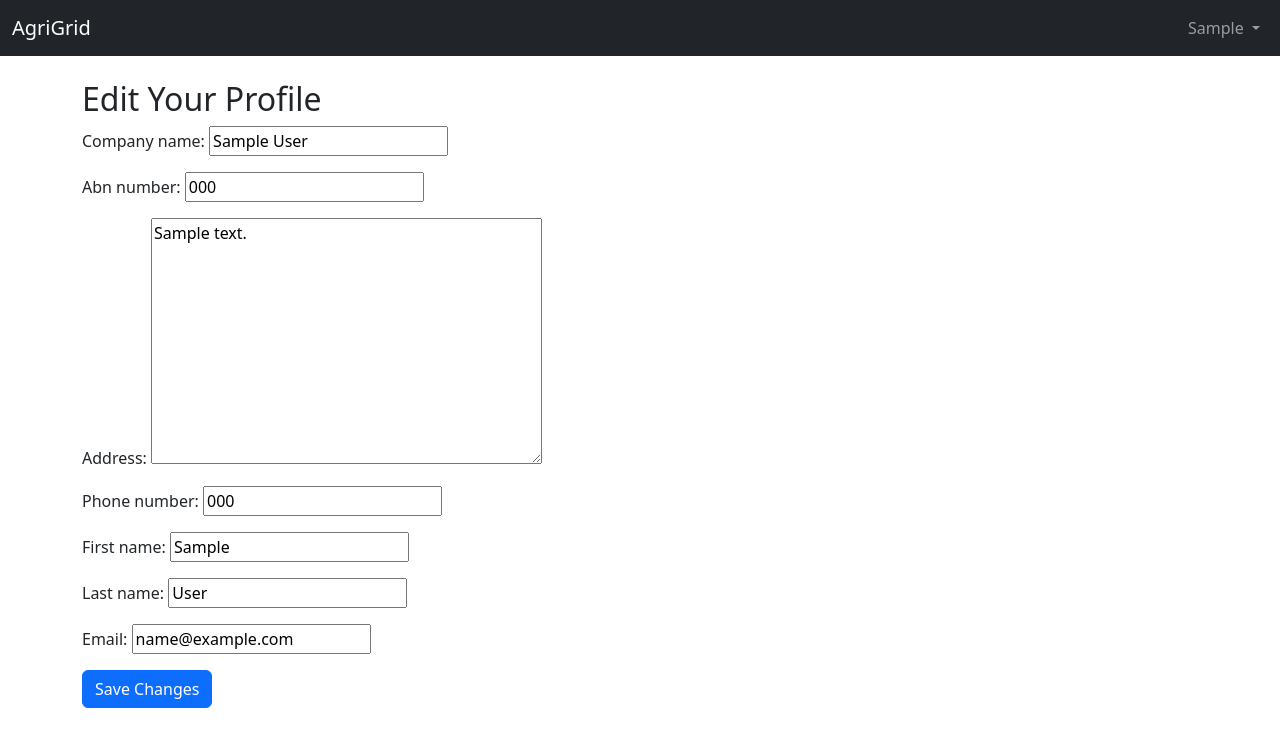
After one commit to agrigrid2025/agrigridweb, a Django app: page /users/edit-profile/ in a window 1280 px wide. The commit adds this page. Shown: the top 747 px of the page. Run offline with Django 5.2, Linux system fonts and the light colour scheme; a user stored in the database is signed in; tables that the repository leaves empty hold one stand-in row (values such as "Sample post").

Commit message:
Added Nav Bar and Profile Edit Page

```diff
--- /dev/null
+++ b/agrigridweb/templates/base.html
@@ -0,0 +1,35 @@
+<!DOCTYPE html>
+<html lang="en">
+<head>
+    <meta charset="UTF-8">
+    <title>{% block title %}AgriGrid Dashboard{% endblock %}</title>
+    <link href="https://cdn.jsdelivr.net/npm/bootstrap@5.3.2/dist/css/bootstrap.min.css" rel="stylesheet">
+</head>
+<body>
+    <!-- Navbar -->
+    <nav class="navbar navbar-expand-lg navbar-dark bg-dark">
+        <div class="container-fluid">
+            <a class="navbar-brand" href="#">AgriGrid</a>
+            <div class="collapse navbar-collapse justify-content-end">
+                <ul class="navbar-nav">
+                    <li class="nav-item dropdown">
+                        <a class="nav-link dropdown-toggle" href="#" role="button" data-bs-toggle="dropdown">
+                            {{ user.first_name }}
+                        </a>
+                        <ul class="dropdown-menu dropdown-menu-end">
+                            <li><a class="dropdown-item" href="{% url 'edit_profile' %}">Edit Profile</a></li>
+                            <li><a class="dropdown-item" href="{% url 'logout' %}">Logout</a></li>
+                        </ul>
+                    </li>
+                </ul>
+            </div>
+        </div>
+    </nav>
+
+    <div class="container mt-4">
+        {% block content %}{% endblock %}
+    </div>
+
+    <script src="https://cdn.jsdelivr.net/npm/bootstrap@5.3.2/dist/js/bootstrap.bundle.min.js"></script>
+</body>
+</html>
--- a/agrigridweb/users/forms.py
+++ b/agrigridweb/users/forms.py
@@ -1,7 +1,12 @@
 from django import forms
+from django.contrib.auth.models import User
 from .models import Profile
 
 class ProfileForm(forms.ModelForm):
+    first_name = forms.CharField(max_length=30, required=True)
+    last_name = forms.CharField(max_length=30, required=True)
+    email = forms.EmailField(required=True)
+
     class Meta:
         model = Profile
         fields = ['company_name', 'abn_number', 'address', 'phone_number']
--- /dev/null
+++ b/agrigridweb/users/templates/users/edit_profile.html
@@ -0,0 +1,12 @@
+{% extends 'base.html' %}
+
+{% block title %}Edit Profile{% endblock %}
+
+{% block content %}
+<h2>Edit Your Profile</h2>
+<form method="POST">
+  {% csrf_token %}
+  {{ form.as_p }}
+  <button type="submit" class="btn btn-primary">Save Changes</button>
+</form>
+{% endblock %}
--- a/agrigridweb/users/urls.py
+++ b/agrigridweb/users/urls.py
@@ -8,4 +8,6 @@ urlpatterns = [
     path('logout/', auth_views.LogoutView.as_view(template_name='users/logout.html'), name='logout'),
     path('dashboard/', views.dashboard, name='dashboard'),
     path('complete-profile/', views.complete_profile, name='complete_profile'),
+    path('edit-profile/', views.edit_profile, name='edit_profile'),
+
 ]
--- a/agrigridweb/users/views.py
+++ b/agrigridweb/users/views.py
@@ -29,13 +29,62 @@ def dashboard(request):
 @login_required
 def complete_profile(request):
     profile = request.user.profile
+    user = request.user
+
     if request.method == 'POST':
         form = ProfileForm(request.POST, instance=profile)
         if form.is_valid():
+            # Save user fields
+            user.first_name = form.cleaned_data['first_name']
+            user.last_name = form.cleaned_data['last_name']
+            user.email = form.cleaned_data['email']
+            user.save()
+
+            # Save profile fields
             profile = form.save(commit=False)
             profile.is_complete = True
             profile.save()
+
             return redirect('dashboard')
     else:
-        form = ProfileForm(instance=profile)
+        form = ProfileForm(initial={
+            'first_name': user.first_name,
+            'last_name': user.last_name,
+            'email': user.email,
+            'company_name': profile.company_name,
+            'abn_number': profile.abn_number,
+            'address': profile.address,
+            'phone_number': profile.phone_number,
+        })
+
     return render(request, 'users/complete_profile.html', {'form': form})
+
+@login_required
+def edit_profile(request):
+    profile = request.user.profile
+    user = request.user
+
+    if request.method == 'POST':
+        form = ProfileForm(request.POST, instance=profile)
+        if form.is_valid():
+            user.first_name = form.cleaned_data['first_name']
+            user.last_name = form.cleaned_data['last_name']
+            user.email = form.cleaned_data['email']
+            user.save()
+
+            profile = form.save(commit=False)
+            profile.save()
+
+            return redirect('dashboard')
+    else:
+        form = ProfileForm(initial={
+            'first_name': user.first_name,
+            'last_name': user.last_name,
+            'email': user.email,
+            'company_name': profile.company_name,
+            'abn_number': profile.abn_number,
+            'address': profile.address,
+            'phone_number': profile.phone_number,
+        })
+
+    return render(request, 'users/edit_profile.html', {'form': form})
```
Also changed, not shown: agrigridweb/users/templates/users/dashboard.html (+7 -2 lines).
